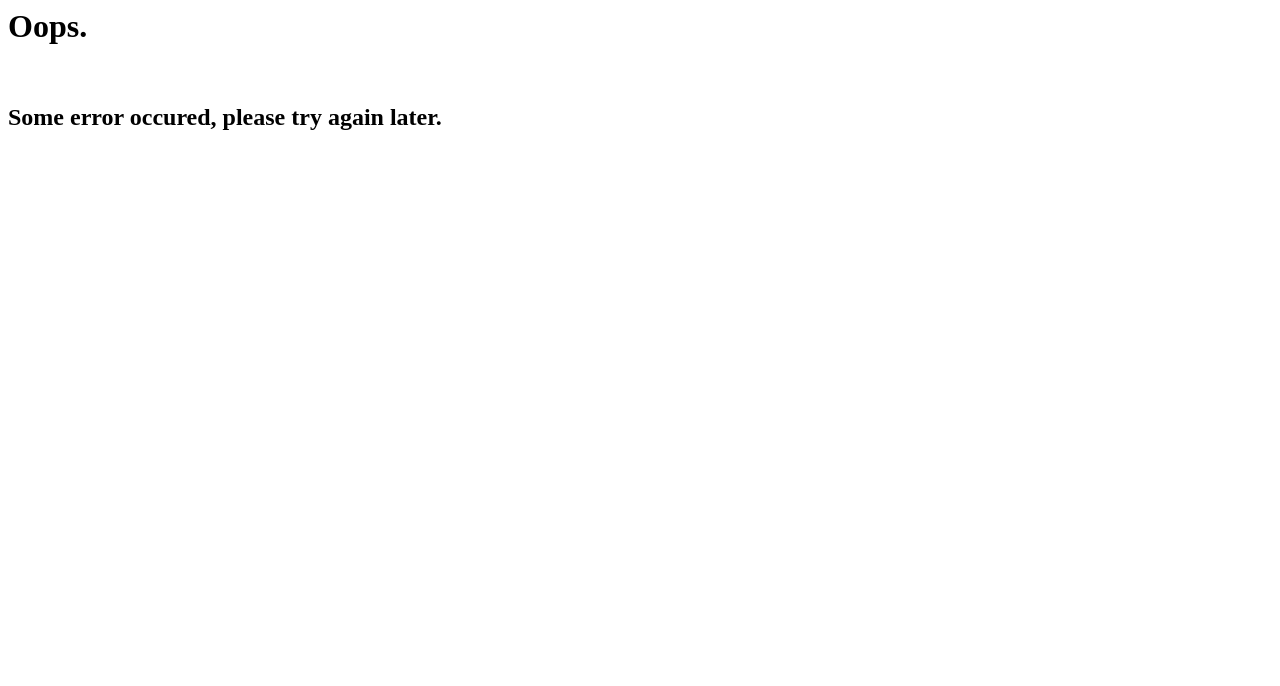
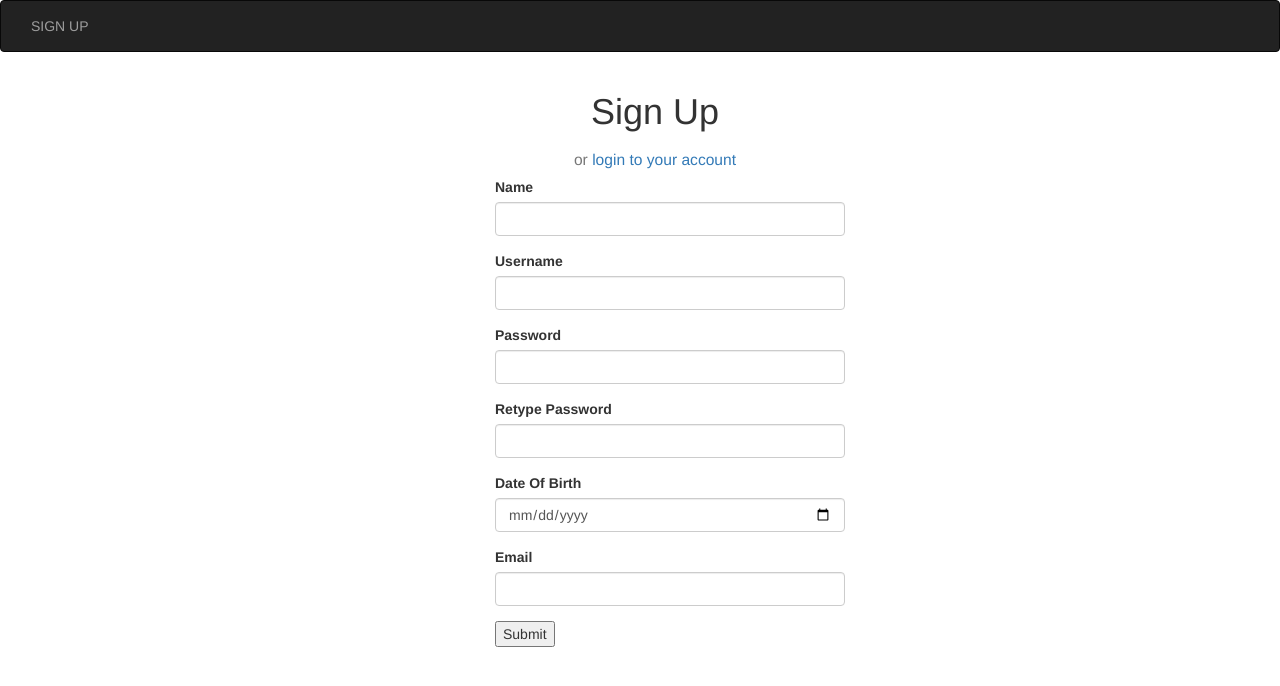
Before and after one commit to k-wal/TaskManageTrello, a Flask app: page /user/registration in a window 1280 px wide. Shown: the top 686 px of the page. Run offline with Flask 2, Linux system fonts and the light colour scheme; some libraries are stand-ins or nearby versions.

Commit message:
mychanges

```diff
--- a/api/user_registration.py
+++ b/api/user_registration.py
@@ -1,19 +1,21 @@
 from flask import Blueprint,render_template,url_for,request
-from models import User
 from flask_wtf import FlaskForm
-from wtforms import StringField, DateField, PasswordField, BooleanField
-from wtforms.validators import InputRequired, Length, EqualTo
+from wtforms import StringField, PasswordField, BooleanField
+from wtforms.fields.html5 import DateField
+from wtforms.validators import Email, EqualTo, Length, Required, InputRequired
 from models import db, User
 
 
 user_blueprint = Blueprint('user_blueprint', __name__)
 
+
 class RegisterForm(FlaskForm):
-	username = StringField('Username',validators=[InputRequired(), Length(max=32)])
-	name = StringField('Name',validators=[InputRequired(), Length(max=64)])
-	dob = DateField('Date Of Birth',validators=[InputRequired()])
-	password = PasswordField('Password',validators=[InputRequired(), Length(min=8,max=80), EqualTo('confirm')])
-	confirm = PasswordField('Confirm Password',validators=[InputRequired(),Length(min=8, max=80)])
+    username = StringField('Username', validators=[InputRequired(), Length(max=32)])
+    password = PasswordField('Password', validators=[Required(), EqualTo('confirm', message='Passwords must match')])
+    confirm  = PasswordField('Retype Password', validators=[Required(),Length(min=8, max=80)])
+    dob = DateField('Date Of Birth', validators=[InputRequired()])
+    email = StringField('Email', validators=[InputRequired(), Email()])
+    name = StringField('Name', validators=[InputRequired(), Length(max=64)])
 
 class LoginForm(FlaskForm):
 	username = StringField('username',validators=[InputRequired(), Length(max=20)])
@@ -21,16 +23,15 @@ class LoginForm(FlaskForm):
 	remember = BooleanField('Remember Me')
 
 
-@user_blueprint.route('/user/registration', methods = ['POST','GET'])
+@user_blueprint.route('/user/registration', methods = ['POST', 'GET'])
 def register_user():
-    form = RegisterForm(request.form)
-    if request.method=='POST' and form.validate_on_submit():
-        new_user = User(username=form.username.data, name=form.name.data, dob=form.dob.data, password_hash=set_password(form.username.password))
+    form = RegisterForm()
+    if form.validate_on_submit():
+        new_user = User(username=form.username.data, name=form.name.data, dob=form.dob.data, password_hash=User.hash_password(form.password.data))
         db.session.add(new_user)
-        db.session.commit
-        return render_template('/templates/register.html',form=form)
-
-    return '<h1>Oops.</h1><br><h2>Some error occured, please try again later.</h2>'
+        db.session.commit()
+        return '<h1>{} has been created!</h1>'.format(new_user.username)
+    return render_template('register.html',form=form)
 
 @user_blueprint.route('/user/login', methods = ['POST'])
 def login():
--- a/templates/_formhelpers.html
+++ b/templates/_formhelpers.html
@@ -2,8 +2,10 @@
 	{{ field.label }}
 	{{ field(**kwargs)|safe }}
 	{% if field.errors %}
-		{% for errors in field.errors %}
-		<span class="help-inline">{{ error }}</span>
-		{% endfor %}
+        <ul>
+            {% for error in field.errors %}
+                <li style = "color:red">{{ error }}</li>
+            {% endfor %}
+        </ul>
 	{% endif %}
 {% endmacro %}
--- a/templates/base.html
+++ b/templates/base.html
@@ -1,9 +1,14 @@
 <html>
 	<head>
+        <link href="https://fonts.googleapis.com/css?family=Roboto" rel="stylesheet" type="text/css">
 		<link rel="stylesheet" href="https://maxcdn.bootstrapcdn.com/bootstrap/3.3.7/css/bootstrap.min.css">
 		<script src="https://ajax.googleapis.com/ajax/libs/jquery/3.2.0/jquery.min.js"></script>
         <script src="https://maxcdn.bootstrapcdn.com/bootstrap/3.3.7/js/bootstrap.min.js"></script>
-
+        <style>
+            .caption1 {
+                text-align: center;
+            }
+        </style>
 		{% if title %}
 		<title>{{title}}</title>
 		{% else %}
@@ -12,15 +17,15 @@
 	</head>
 
 	<body>
-		<nav class="navbar navbar-inverse navbar-fixed-top">
+            <nav class="navbar navbar-inverse">
                 <div class="container-fluid">
                     <ul class="nav navbar-nav">
-					<li><a href="{{url_for('home')}}">HOME</a></li>
-					<li><a href="{{url_for('register')}}">SIGN UP</a></li>
-					<li><a href="{{url_for('login')}}">LOG IN</a></li>
+                        <li><a href="/user/registration">SIGN UP</a></li>
                     </ul>
                 </div>
             </nav>
+        <div class="container">
             {% block content %}{% endblock %}
+        </div>
 	</body>
 </html>
--- a/templates/register.html
+++ b/templates/register.html
@@ -1,25 +1,32 @@
 {% extends 'base.html' %}
 
-{% block body %}
-<h1>Register to start using Ergo immediately</h1>
-{% from "_formhelpers.html" import render_field %}
-<form method="POST">
+{% block content %}
+<div class="container">
+    <div class="row">
+        <div class="col-sm-3"></div>
+        <div class="col-sm-6 caption1 align="center"">
+            <h1>Sign Up</h1>
+            <h3> <small>or <a href="#">login to your account</a> </small> </h3>
+        </div>
+        <div class="col-sm-3"></div>
+    </div>
+    <div class="container">
+        <div class="col-sm-4"></div>
+        <div class="col-sm-4">
+            <form class="" action="/user/registration" method="POST">
+                {{ form.csrf_token }}
+                {% from "_formhelpers.html" import render_field %}
+                <div class="form-group">{{render_field(form.name, class_="form-control")}}</div>
+                <div class="form-group">{{render_field(form.username, class_="form-control")}}</div>
+                <div class="form-group">{{render_field(form.password, class_="form-control")}}</div>
+                <div class="form-group">{{render_field(form.confirm, class_="form-control")}}</div>
+                <div class="form-group">{{render_field(form.dob, class_="form-control")}}</div>
+                <div class="form-group">{{render_field(form.email, class_="form-control")}}</div>
+                <input type="submit" value="Submit">
+            </form>
+        </div>
+        <div class="col-sm-4"></div>
+    </div>
+</div>
 
-	<div class="form-group">
-		{{render_field(form.name,class_="form-control")}}
-	</div>
-	<div class="form-group">
-		{{render_field(form.username,class_="form-control")}}
-	</div>
-	<div class="form-group">
-		{{render_field(form.dob,class_="form-control")}}
-	</div>
-	<div class="form-group">
-		{{render_field(form.password,class_="form-control")}}
-	</div>
-	<div class="form-group">
-		{{render_field(form.confirm,class_="form-control")}}
-	</div>
-	<p><input type="submit" name="btn btn-primary" value="Submit"/></p>
-</form>
 {% endblock %}
```
Also changed, not shown: models.py (+10 -4 lines), config/app.db, 2 other files. Lines whose indentation alone changed are shown as unchanged.
